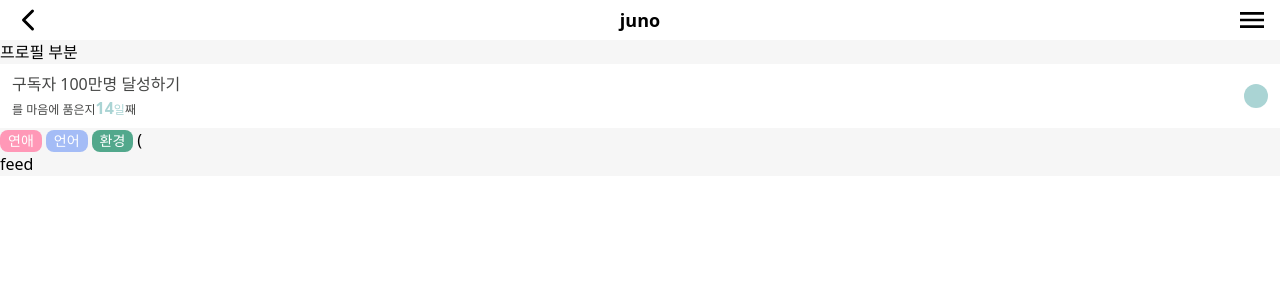
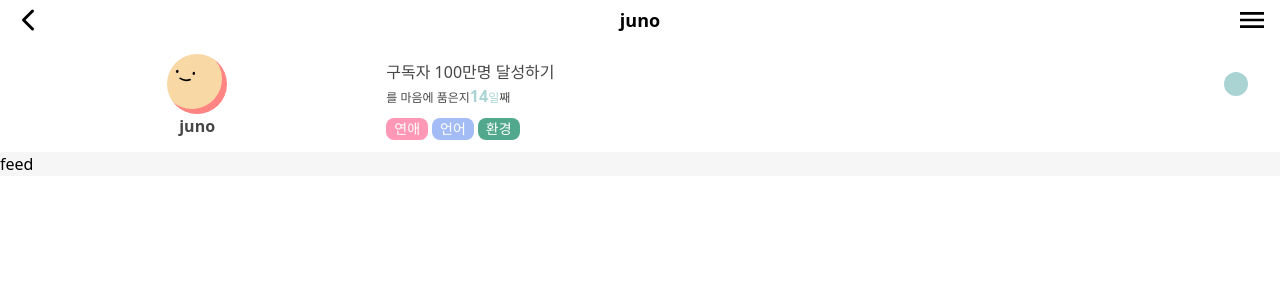
Before and after one commit to ggumms/ggumtle, a React (Vite) app in the folder frontend/: page /user/1 in a window 1280 px wide. Shown: the top 300 px of the page. Built offline with nearby package versions, Linux system fonts and the light colour scheme.

Commit message:
[FE] Feat #70: ProfileSection 프로필 부분 제작
Change-Id: Ia678f4b70d06fb250a472974ca0244156f085029

```diff
--- a/frontend/src/pages/UserPage/components/ProfileSection.tsx
+++ b/frontend/src/pages/UserPage/components/ProfileSection.tsx
@@ -20,15 +20,51 @@ const ProfileSection = () => {
 	const { bucketTitle, color, dayCount } = userInfo
 	const category: string[] = ['연애', '언어', '환경']
 	return (
-		<div>
-			<div>프로필 부분</div>
-			<div>
+		<div className="flex bg-white items-center justify-around px-5 py-3">
+			<div className='flex flex-col items-center justify-center w-2/5'>
+        {/* @TODO: 추후 실제 프로필 이미지로 변경 */}
+				<svg
+					viewBox="0 0 36 36"
+					fill="none"
+					role="img"
+					xmlns="http://www.w3.org/2000/svg"
+					width="60"
+					height="60"
+				>
+					<mask id=":r14:" maskUnits="userSpaceOnUse" x="0" y="0" width="36" height="36">
+						<rect width="36" height="36" rx="72" fill="#FFFFFF"></rect>
+					</mask>
+					<g mask="url(#:r14:)">
+						<rect width="36" height="36" fill="#ff8482"></rect>
+						<rect
+							x="0"
+							y="0"
+							width="36"
+							height="36"
+							transform="translate(-3 -3) rotate(87 18 18) scale(1)"
+							fill="#f8d8a5"
+							rx="36"
+						></rect>
+						<g transform="translate(-7 -4) rotate(7 18 18)">
+							<path
+								d="M15 19c2 1 4 1 6 0"
+								stroke="#000000"
+								fill="none"
+								stroke-linecap="round"
+							></path>
+							<rect x="12" y="14" width="1.5" height="2" rx="1" stroke="none" fill="#000000"></rect>
+							<rect x="22" y="14" width="1.5" height="2" rx="1" stroke="none" fill="#000000"></rect>
+						</g>
+					</g>
+				</svg>
+        <p className='font-semibold text-point1'>juno</p>
+			</div>
+			<div className='w-full'>
 				<ProfileBucket title={bucketTitle} color={color} dayCount={dayCount} isLock={null} />
-				<div>
+				<div className="bg-white px-3">
 					{category.map((cate) => (
 						<InterestTag tag={cate} />
 					))}
-					(
 				</div>
 			</div>
 		</div>
```
